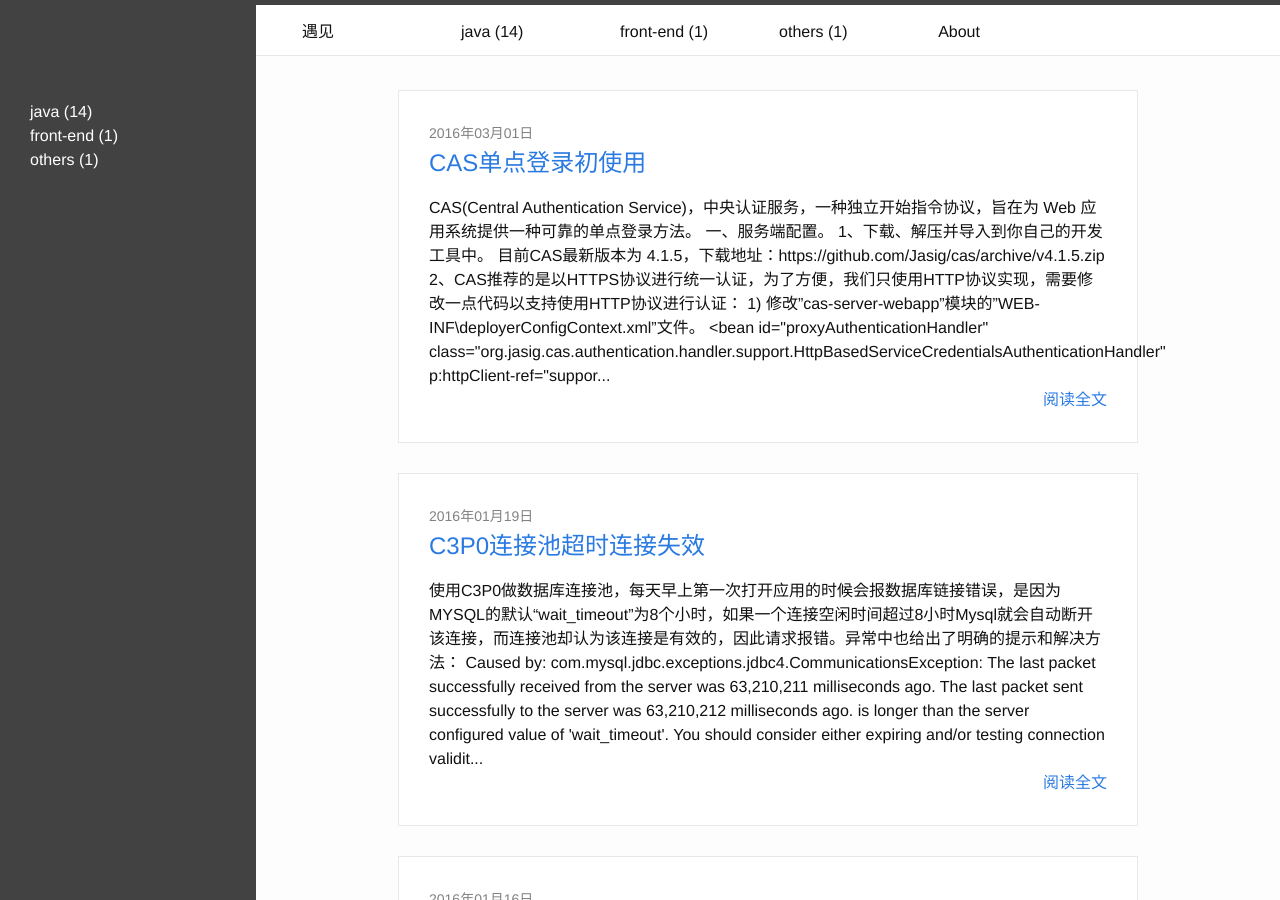
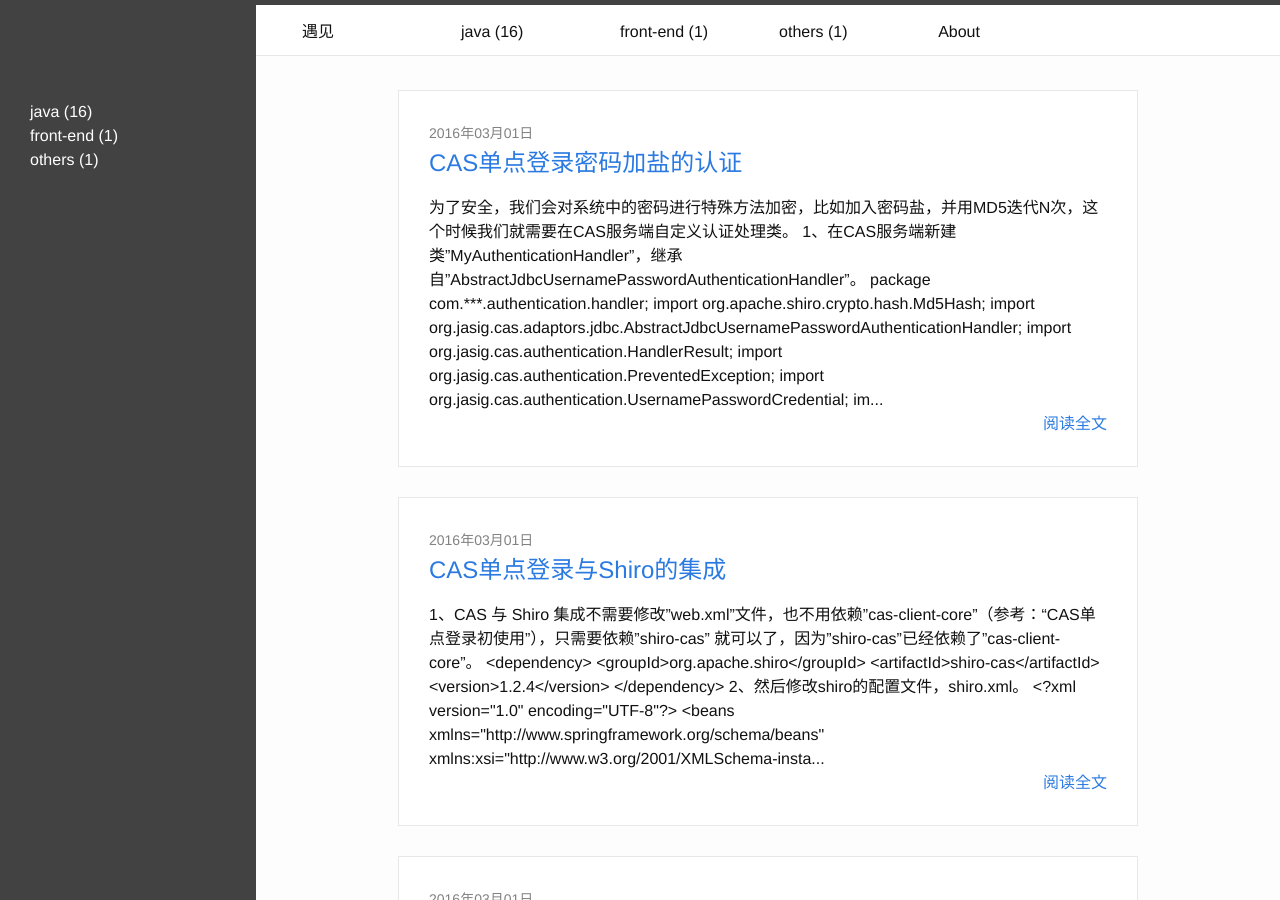
Before and after one commit to iyujian/iyujian.github.io, a Jekyll site: the page built from index.html, in a window 1280 px wide and 900 px high. Built offline with Jekyll 4.4.1, drawn with Linux system fonts in a browser that asks for light colours; the list of posts is cut into pages by our own code; comment, search, counter and statistics services are not loaded; some of the changed text lies outside the part shown.

Commit message:
3 posts of cas

````diff
--- a/_posts/java/2015-11-10-cas-first.md
+++ b/_posts/java/2016-03-01-cas-first.md
@@ -216,3 +216,7 @@ CAS(Central Authentication Service)，中央认证服务，一种独立开始指
 ```
 <%=request.getRemoteUser()%>
 ```
+
+["CAS单点登录与Shiro的集成"](integration-of-cas-and-shiro.html "CAS单点登录与Shiro的集成")
+
+["CAS单点登录密码加盐的认证"](cas-username-password-salt-authentication-handler.html "CAS单点登录密码加盐的认证")
--- /dev/null
+++ b/_posts/java/2016-03-01-cas-username-password-salt-authentication-handler.md
@@ -0,0 +1,99 @@
+---
+layout: post
+title:  "CAS单点登录密码加盐的认证"
+date:   2016-03-01 17:05:36 +0800
+categories: java
+tags: cas shiro
+---
+
+为了安全，我们会对系统中的密码进行特殊方法加密，比如加入密码盐，并用MD5迭代N次，这个时候我们就需要在CAS服务端自定义认证处理类。
+
+1、在CAS服务端新建类"MyAuthenticationHandler"，继承自"AbstractJdbcUsernamePasswordAuthenticationHandler"。
+
+{% highlight java %}
+package com.***.authentication.handler;
+
+import org.apache.shiro.crypto.hash.Md5Hash;
+import org.jasig.cas.adaptors.jdbc.AbstractJdbcUsernamePasswordAuthenticationHandler;
+import org.jasig.cas.authentication.HandlerResult;
+import org.jasig.cas.authentication.PreventedException;
+import org.jasig.cas.authentication.UsernamePasswordCredential;
+import org.springframework.dao.DataAccessException;
+import org.springframework.dao.IncorrectResultSizeDataAccessException;
+
+import javax.security.auth.login.AccountNotFoundException;
+import javax.security.auth.login.FailedLoginException;
+import javax.validation.constraints.NotNull;
+import java.security.GeneralSecurityException;
+import java.util.Map;
+
+public class MyAuthenticationHandler extends AbstractJdbcUsernamePasswordAuthenticationHandler {
+
+    @NotNull
+    private String sql;
+
+    /**
+     * {@inheritDoc}
+     */
+    @Override
+    protected final HandlerResult authenticateUsernamePasswordInternal(final UsernamePasswordCredential credential)
+            throws GeneralSecurityException, PreventedException {
+
+        final String username = credential.getUsername();
+        try {
+            final Map<String, Object> values = getJdbcTemplate().queryForMap(this.sql, username);
+            String dbPassword = (String) values.get("password");
+            String salt = (String) values.get("salt");
+            Integer status = (Integer) values.get("status");
+            if(!status.equals(1)) { //判断帐号是否被冻结
+                throw new FailedLoginException("This user is disabled.");
+            }
+
+            //密码加盐并迭代1024次
+            String encryptedPassword = new Md5Hash(credential.getPassword(), salt, 1024).toHex();
+            if (!dbPassword.equals(encryptedPassword)) {
+                throw new FailedLoginException("Password does not match value on record.");
+            }
+        } catch (final IncorrectResultSizeDataAccessException e) {
+            if (e.getActualSize() == 0) {
+                throw new AccountNotFoundException(username + " not found with SQL query");
+            } else {
+                throw new FailedLoginException("Multiple records found for " + username);
+            }
+        } catch (final DataAccessException e) {
+            e.printStackTrace();
+            throw new PreventedException("SQL exception while executing query for " + username, e);
+        }
+        return createHandlerResult(credential, this.principalFactory.createPrincipal(username), null);
+    }
+
+    /**
+     * @param sql The sql to set.
+     */
+    public void setSql(final String sql) {
+        this.sql = sql;
+    }
+}
+{% endhighlight %}
+
+2、修改CAS服务端的"deployerConfigContext.xml"文件。
+
+{% highlight xml %}
+<bean id="primaryAuthenticationHandler" class="com.***.authentication.handler.MyAuthenticationHandler">
+    <property name="dataSource" ref="dataSource"/>
+    <property name="sql" value="SELECT password, salt, status FROM table_name WHERE username=?"/>
+</bean>
+
+<!-- 数据源 -->
+<bean id="dataSource" class="com.mchange.v2.c3p0.ComboPooledDataSource">
+    <property name="driverClass" value="${jdbc.driverClassName}" />
+    <property name="jdbcUrl" value="${jdbc.url}" />
+    <property name="user" value="${jdbc.username}"/>
+    <property name="password" value="${jdbc.password}"/>
+    <property name="maxIdleTime" value="14400"/>
+</bean>
+{% endhighlight %}
+
+["CAS单点登录初使用"](cas-first.html "CAS单点登录初使用")
+
+["CAS单点登录与Shiro的集成"](integration-of-cas-and-shiro.html "CAS单点登录与Shiro的集成")
--- /dev/null
+++ b/_posts/java/2016-03-01-integration-of-cas-and-shiro.md
@@ -0,0 +1,103 @@
+---
+layout: post
+title:  "CAS单点登录与Shiro的集成"
+date:   2016-03-01 16:17:50 +0800
+categories: java
+tags: cas shiro
+---
+
+1、CAS 与 Shiro 集成不需要修改"web.xml"文件，也不用依赖"cas-client-core"（参考：["CAS单点登录初使用"](cas-first.html "CAS单点登录初使用")），只需要依赖"shiro-cas" 就可以了，因为"shiro-cas"已经依赖了"cas-client-core"。
+
+{% highlight xml %}
+<dependency>
+    <groupId>org.apache.shiro</groupId>
+    <artifactId>shiro-cas</artifactId>
+    <version>1.2.4</version>
+</dependency>
+{% endhighlight %}
+
+2、然后修改shiro的配置文件，shiro.xml。
+
+{% highlight xml %}
+<?xml version="1.0" encoding="UTF-8"?>
+<beans xmlns="http://www.springframework.org/schema/beans"
+       xmlns:xsi="http://www.w3.org/2001/XMLSchema-instance" xmlns:util="http://www.springframework.org/schema/util"
+       xsi:schemaLocation="http://www.springframework.org/schema/beans
+            http://www.springframework.org/schema/beans/spring-beans.xsd http://www.springframework.org/schema/util http://www.springframework.org/schema/util/spring-util.xsd">
+
+    <!-- 会话 Cookie 模板 -->
+    <bean id="sessionIdCookie" class="org.apache.shiro.web.servlet.SimpleCookie">
+        <constructor-arg value="sid"/>
+        <property name="httpOnly" value="true"/>
+        <property name="maxAge" value="-1"/>
+        <!-- sessionIdCookie：maxAge=-1 表示浏览器关闭时失效此 Cookie； -->
+    </bean>
+    <bean id="rememberMeCookie" class="org.apache.shiro.web.servlet.SimpleCookie">
+        <constructor-arg value="rememberMe"/>
+        <property name="httpOnly" value="true"/>
+        <property name="maxAge" value="2592000"/>
+        <!--30 天，rememberMeCookie即记住我的 Cookie，保存时长 30 天； -->
+    </bean>
+    <!-- rememberMe 管理器  -->
+    <bean id="rememberMeManager" class="org.apache.shiro.web.mgt.CookieRememberMeManager">
+        <!-- cipherKey 是加密 rememberMe Cookie 的密钥；默认 AES 算法 -->
+        <property name="cipherKey" value="#{T(org.apache.shiro.codec.Base64).decode('4AvVhmFLUs0KTA3Kprsdag==' )}"/>
+        <property name="cookie" ref="rememberMeCookie"/>
+    </bean>
+
+    <bean id="shiroFilter" class="org.apache.shiro.spring.web.ShiroFilterFactoryBean">
+        <property name="filters">
+            <util:map>
+                <entry key="cas" value-ref="casFilter"/>
+            </util:map>
+        </property>
+        <property name="securityManager" ref="securityManager"/>
+        <property name="loginUrl" value="http://localhost:8080/login?service=http://localhost:8081/welcome" />
+        <property name="unauthorizedUrl" value="/unauthorized"/>
+        <property name="filterChainDefinitions">
+            <value>
+                /welcome = cas
+                /unauthorized = anon
+                /logout = logout
+                /common/** = anon
+                /static/** = anon
+                /** = authc
+            </value>
+        </property>
+    </bean>
+    <bean id="casSubjectFactory" class="org.apache.shiro.cas.CasSubjectFactory"/>
+    <bean id="securityManager" class="org.apache.shiro.web.mgt.DefaultWebSecurityManager">
+        <property name="realm" ref="realm"/>
+        <property name="cacheManager" ref="cacheManager"/>
+        <!-- 设置 securityManager 安全管理器的 rememberMeManager -->
+        <property name="rememberMeManager" ref="rememberMeManager"/>
+        <property name="subjectFactory" ref="casSubjectFactory"/>
+    </bean>
+
+    <bean id="realm" class="com.ces.common.erp.security.realm.MyRealm">
+        <property name="cachingEnabled" value="true"/>
+        <property name="authenticationCachingEnabled" value="true"/>
+        <property name="authenticationCacheName" value="authenticationCache"/>
+        <property name="authorizationCachingEnabled" value="true"/>
+        <property name="authorizationCacheName" value="authorizationCache"/>
+        <!--CAS Server 地址-->
+        <property name="casServerUrlPrefix" value="http://localhost:8080"/>
+        <!--当前应用CAS服务URL，即用于接收并处理登录成功后的Ticket-->
+        <property name="casService" value="http://localhost:8081/welcome"/>
+    </bean>
+
+    <bean id="casFilter" class="org.apache.shiro.cas.CasFilter">
+        <property name="failureUrl" value="/unauthorized"/>
+    </bean>
+
+    <!-- 保证实现了Shiro内部lifecycle函数的bean执行 -->
+    <bean id="lifecycleBeanPostProcessor" class="org.apache.shiro.spring.LifecycleBeanPostProcessor"/>
+
+    <bean id="cacheManager" class="org.apache.shiro.cache.ehcache.EhCacheManager"/>
+
+</beans>
+{% endhighlight %}
+
+["CAS单点登录初使用"](cas-first.html "CAS单点登录初使用")
+
+["CAS单点登录密码加盐的认证"](cas-username-password-salt-authentication-handler.html "CAS单点登录密码加盐的认证")
````
Also changed, not shown: _posts/java/2015-11-06-shiro-jdbcrealm-of-authorizing-realm.md (+0 -2 lines).
